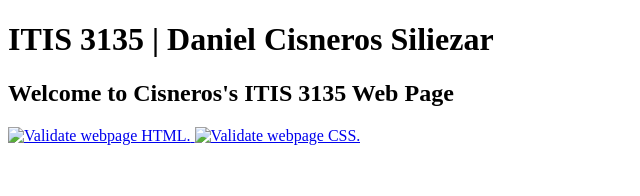
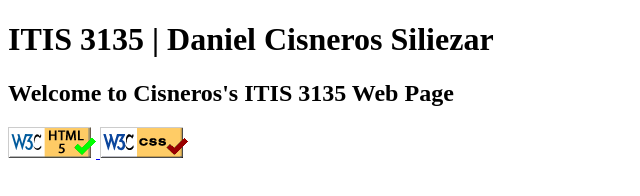
Before and after one commit to dacs-01/dacs-01.github.io, a plain HTML site: page index.html in a window 1280 px wide. Shown: the whole page, without its empty margins (0-640 px from the left). Drawn offline with Linux system fonts and the light colour scheme.

Commit message:
Reorganized some things

```diff
--- a/index.html
+++ b/index.html
@@ -9,10 +9,10 @@
     </main>
     <footer>
         <a href="https://validator.w3.org/check?uri=referer">
-            <img src="images/button-validation-html5.png" width="88" height="31" alt="Validate webpage HTML." id = "validation_link_html"/>
+            <img src="images/button_validation_html5.png" width="88" height="31" alt="Validate webpage HTML." id = "validation_link_html"/>
         </a>
         <a href="https://jigsaw.w3.org/css-validator/check/referer">
-            <img src="images/button-validation-css.png" width="88" height="31" alt="Validate webpage CSS." id = "validation_link_css"/>
+            <img src="images/button_validation_css.png" width="88" height="31" alt="Validate webpage CSS." id = "validation_link_css"/>
         </a>
         <script>
         document.getElementById("validation_link_html").setAttribute("href", "https://validator.w3.org/check?uri=" + location.href);
```
